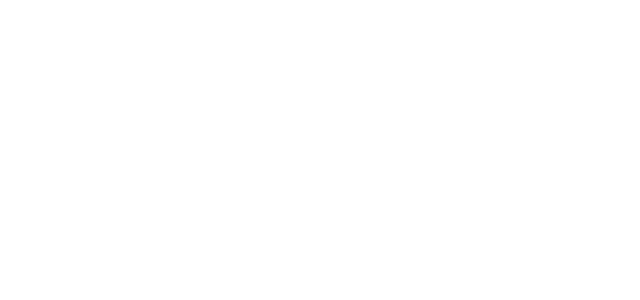
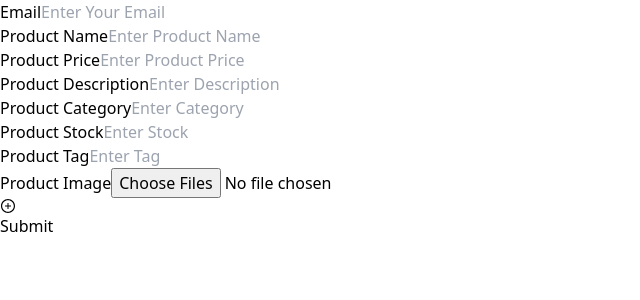
Before and after one commit to Vijay-kumar2006/Ecommerce-website, a React (Vite) app in the folder FrontendNew/my/: page /productform in a window 1280 px wide. Before the commit this address had no page. Shown: the top 300 px of the page, without its empty margins (0-640 px from the left). Built offline with nearby package versions, Linux system fonts and the light colour scheme; the HTML template or start-up script is replaced by a standard one.

Commit message:
prodformss

```diff
--- a/FrontendNew/my/src/App.jsx
+++ b/FrontendNew/my/src/App.jsx
@@ -3,17 +3,18 @@
 import Login from './Components/Login'
 import { Signup } from './Components/Signup'
 import { Home } from './page/Home'
+import { ProductForm } from './Components/Productform'
+
 
 function App() {
 
-
-  return (
+ return (
     <>
     <Routes>
       <Route path="/" element={<Home/>}/>
       <Route path="/Login" element={<Login/>}/>
       <Route path="/Signup" element={<Signup/>}/>
-
+   <Route path='/productform' element={<ProductForm/>}/>
     </Routes>
     </>
 
--- /dev/null
+++ b/FrontendNew/my/src/Components/Productform.jsx
@@ -0,0 +1,113 @@
+import axios from "axios";
+import React, { useState } from "react";
+import { AiOutlinePlusCircle } from "react-icons/ai";
+
+export const ProductForm = () => {
+  const [name, setName] = useState("");
+  const [price, setPrice] = useState("");
+  const [description, setDescription] = useState("");
+  const [category, setCategory] = useState("");
+  const [stock, setStock] = useState("");
+  const [tag, setTag] = useState("");
+  const [email, setEmail] = useState("");
+
+  const [preview, setPreview] = useState([]);
+  const [image, setImage] = useState([]);
+
+  const handleImage = (e) => {
+    const files = Array.from(e.target.files);
+    setImage((prev) => [...prev, ...files]);
+
+    const imgPreviews = files.map((file) => URL.createObjectURL(file));
+    setPreview((prev) => [...prev, ...imgPreviews]);
+  };
+
+  const handleSubmit = async (e) => {
+    e.preventDefault();
+    const formData = new FormData();
+    formData.append("name", name);
+    formData.append("email", email);
+    formData.append("price", price);
+    formData.append("description", description);
+    formData.append("category", category);
+    formData.append("stock", stock);
+    formData.append("tag", tag);
+
+    image.forEach((img) => formData.append("image", img, img.name));
+
+    try {
+      const res = await axios.post("http://localhost:5000/create-product", formData, {
+        headers: {
+          "Content-Type": "multipart/form-data",
+        },
+      });
+
+      if (res.status === 200) {
+        alert("Product Added Successfully");
+
+        setEmail("");
+        setName("");
+        setPrice("");
+        setDescription("");
+        setCategory("");
+        setStock("");
+        setTag("");
+        setImage([]);
+        setPreview([]);
+      }
+    } catch (error) {
+      console.error("Error adding product:", error);
+      alert("Failed to add product");
+    }
+  };
+
+  return (
+    <div>
+      <form onSubmit={handleSubmit}>
+        <div>
+          <label>Email</label>
+          <input type="email" required onChange={(e) => setEmail(e.target.value)} value={email} placeholder="Enter Your Email" />
+        </div>
+        <div>
+          <label>Product Name</label>
+          <input type="text" required onChange={(e) => setName(e.target.value)} value={name} placeholder="Enter Product Name" />
+        </div>
+        <div>
+          <label>Product Price</label>
+          <input type="number" required onChange={(e) => setPrice(e.target.value)} value={price} placeholder="Enter Product Price" />
+        </div>
+        <div>
+          <label>Product Description</label>
+          <input type="text" required onChange={(e) => setDescription(e.target.value)} value={description} placeholder="Enter Description" />
+        </div>
+        <div>
+          <label>Product Category</label>
+          <input type="text" required onChange={(e) => setCategory(e.target.value)} value={category} placeholder="Enter Category" />
+        </div>
+        <div>
+          <label>Product Stock</label>
+          <input type="number" required onChange={(e) => setStock(e.target.value)} value={stock} placeholder="Enter Stock" />
+        </div>
+        <div>
+          <label>Product Tag</label>
+          <input type="text" required onChange={(e) => setTag(e.target.value)} value={tag} placeholder="Enter Tag" />
+        </div>
+
+        <div>
+          <label>Product Image</label>
+          <input type="file" multiple required onChange={handleImage} id="upload" />
+        </div>
+        <div>
+          <AiOutlinePlusCircle htmlFor="upload" />
+        </div>
+        <div>
+          {preview.map((img, index) => (
+            <img src={img} key={index} alt="preview" style={{ height: "100px" }} />
+          ))}
+        </div>
+
+        <button className="bg-blue-500 hover:bg-blue-700 text-white font-bold py-2 px-4 rounded-full">Submit</button>
+      </form>
+    </div>
+  );
+};
--- a/FrontendNew/my/src/Components/Signup.jsx
+++ b/FrontendNew/my/src/Components/Signup.jsx
@@ -4,7 +4,6 @@
 import { IoPersonCircleSharp } from "react-icons/io5";
 import { useState } from 'react'
 import axios from 'axios'
-
 
 export const Signup = () => {
     const [name, setName] = useState('')
```
